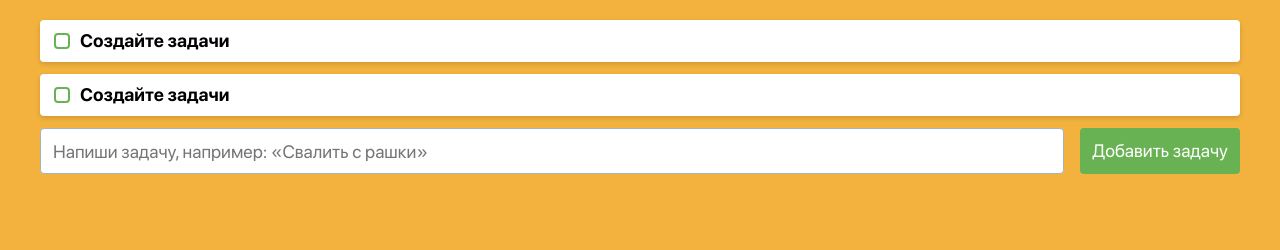
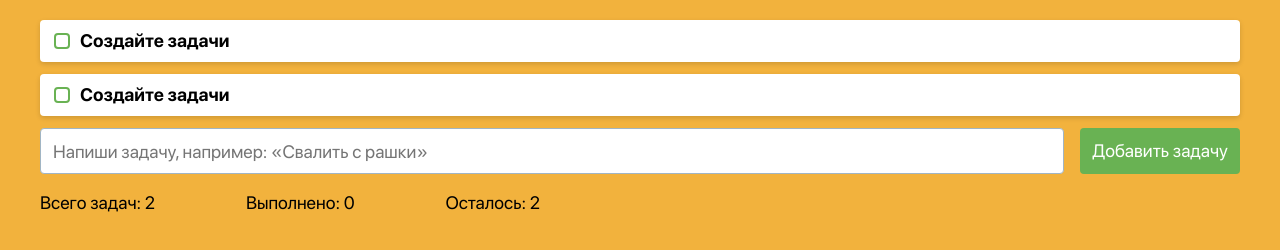
Before and after one commit to Killerlord1988/todolist, a plain HTML site: page index.html in a window 1280 px wide. Drawn offline with Linux system fonts and the light colour scheme.

Commit message:
add counter all completed wait task

```diff
--- a/css/style.css
+++ b/css/style.css
@@ -177,6 +177,7 @@ a {
 
 .add-form {
   display: flex;
+  margin-bottom: 20px;
 }
 
 .add-form-input {
@@ -207,3 +208,10 @@ a {
   user-select: none;
 
 }
+
+.counter {
+  display: flex;
+  width: 500px;
+  justify-content: space-between;
+  font-size: 1em;
+}
--- a/index.html
+++ b/index.html
@@ -35,6 +35,12 @@
     <button class="add-form-button" type="submit">Добавить задачу</button>
   </form>
 
+  <div class="counter">
+    <div class="counter-all">Всего задач: <span></span></div>
+    <div class="counter-completed">Выполнено: <span></span></div>
+    <div class="counter-wait">Осталось: <span></span></div>
+  </div>
+
   <template id="task-template">
     <li class="todo-list-item">
       <label>
--- a/js/script.js
+++ b/js/script.js
@@ -7,7 +7,19 @@
   const newItemTitle = newItemForm.querySelector('.add-form-input');
   const taskTemplate = document.querySelector('#task-template').content;
   const newItemTemplate = taskTemplate.querySelector('.todo-list-item');
+  const counter = document.querySelector('.counter');
+  const counterAllTask = counter.querySelector('.counter-all span');
+  const counterCompletedTask = counter.querySelector('.counter-completed span');
+  const counterWaitTask = counter.querySelector('.counter-wait span');
   let checkboxs = document.querySelectorAll('.todo-list-input');
+
+  function counterUpdate() {
+    let totalTask = counterAllTask.textContent = items.length
+    let completedTask = counterCompletedTask.textContent = toggleClassCompleted()
+    counterWaitTask.textContent = totalTask - completedTask
+  }
+
+  counterUpdate()
 
   function updateCheckboxsCollection() {
     checkboxs = document.querySelectorAll('.todo-list-input');
@@ -27,6 +39,7 @@
       item.remove();
       toggleEmptyMessage();
       updateCheckboxsCollection();
+      counterUpdate();
     });
   }
 
@@ -34,18 +47,25 @@
     removingTaskOnButton(items[el]);
   });
 
+
   function toggleClassCompleted() {
+    let countCompleted = 0
     Object.keys(checkboxs).forEach(function (el) {
         if (checkboxs[el].checked) {
           items[el].classList.add('completed')
+          countCompleted++
         } else {
           items[el].classList.remove('completed')
         }
-    });
-  };
+      });
+      return countCompleted
+    };
+
+  toggleClassCompleted()
 
   list.addEventListener('change', function(evt) {
     if (evt.target.className != items) toggleClassCompleted();
+    counterUpdate()
   });
 
   newItemForm.addEventListener('submit', function (evt) {
@@ -60,5 +80,6 @@
     removingTaskOnButton(task);
     toggleEmptyMessage();
     updateCheckboxsCollection();
+    counterUpdate();
   });
 })();
```
